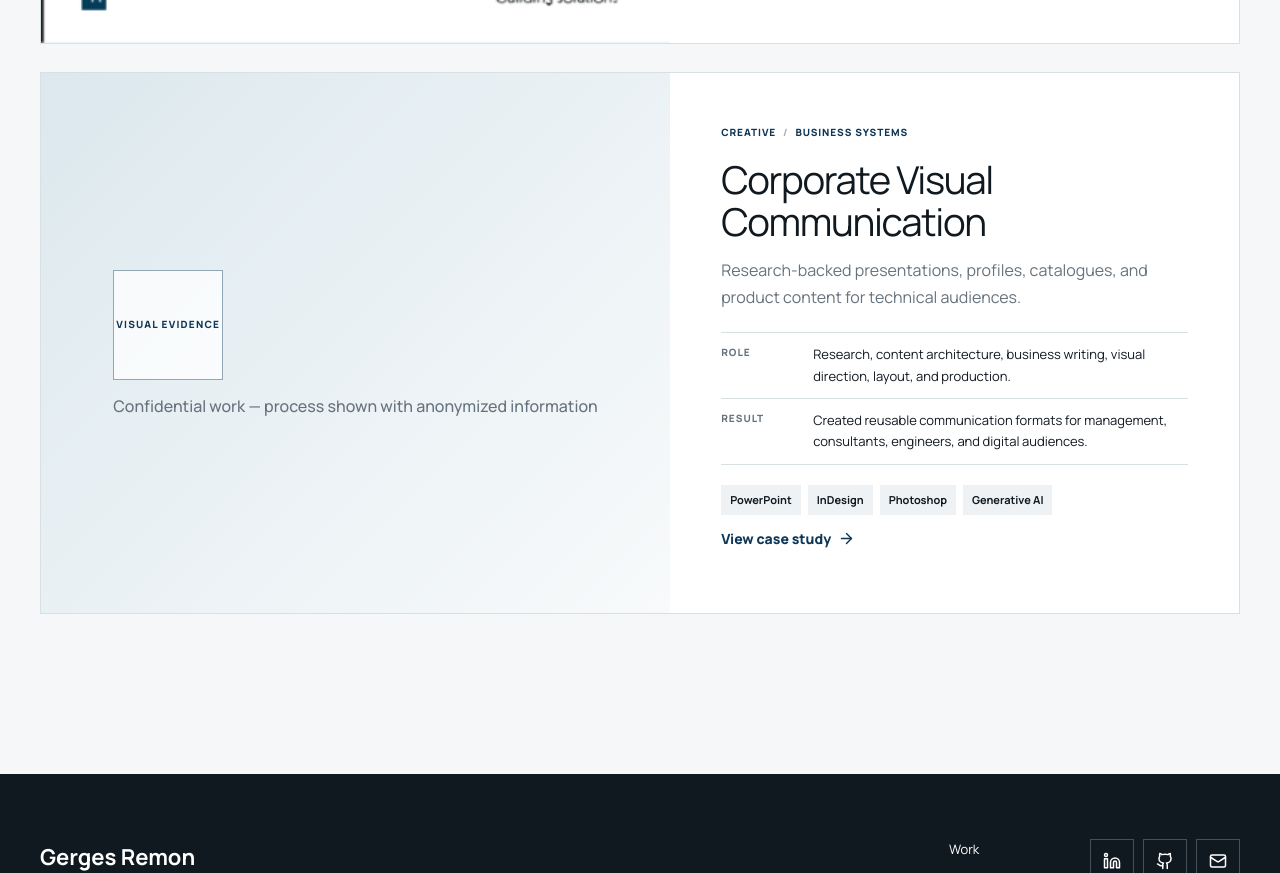
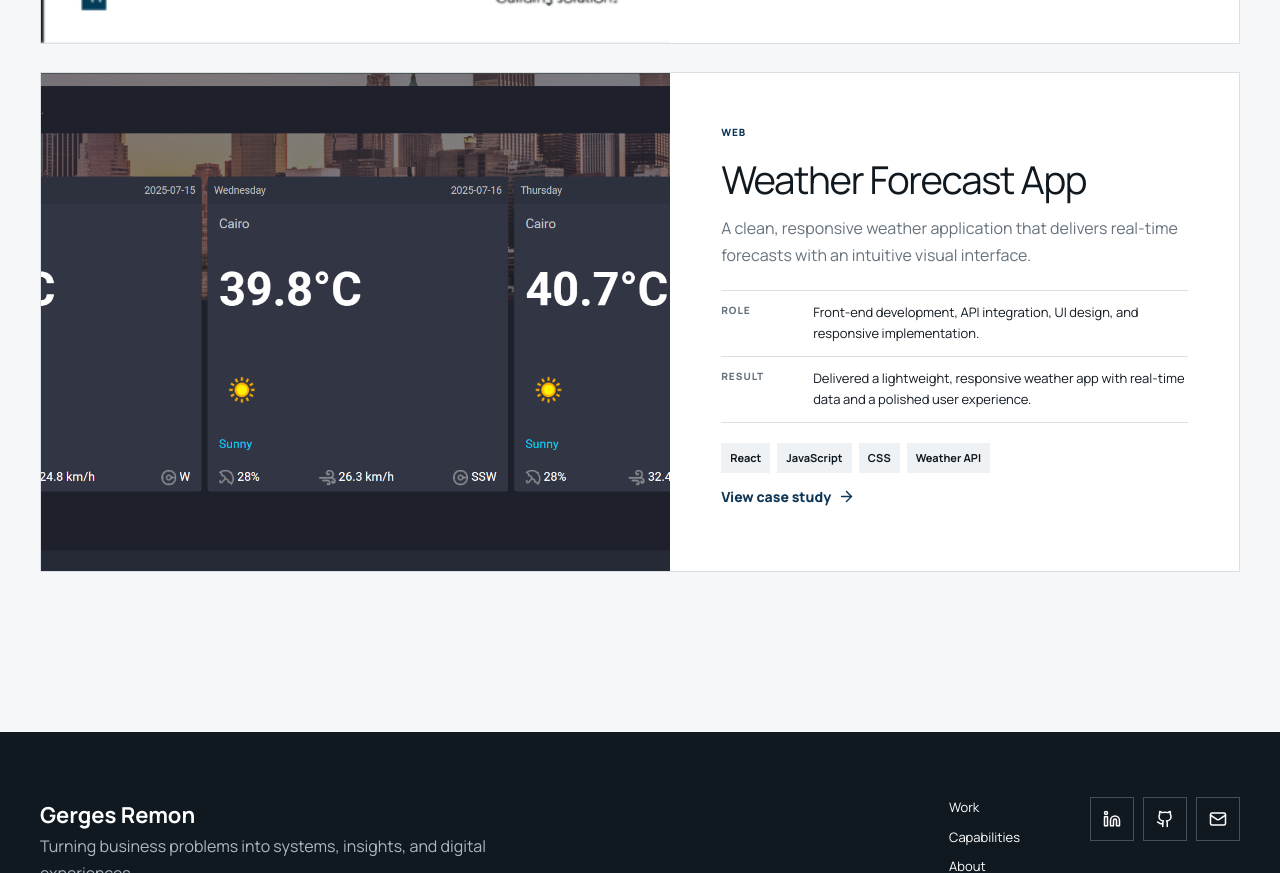
Before and after one commit to G-Remon/portfolio-26, a React (Vite) app: page /work in a window 1280 px wide. Shown: the part 5280-6153 px from the top of the page. Built offline with nearby package versions, Linux system fonts and the light colour scheme.

Commit message:
fix: replace corporate-visual with weather app project

```diff
--- a/src/data.ts
+++ b/src/data.ts
@@ -120,16 +120,17 @@ export const projects: Project[] = [
     learning: "Technical communication works best when accuracy, audience context, and visual hierarchy are developed together.", featured: true,
   },
   {
-    slug: "corporate-visual-communication", title: "Corporate Visual Communication", category: ["Creative", "Business Systems"],
-    summary: "Research-backed presentations, profiles, catalogues, and product content for technical audiences.",
-    problem: "Complex engineering products and company information needed clearer structure, stronger hierarchy, and consistent communication.",
-    role: "Research, content architecture, business writing, visual direction, layout, and production.",
-    tools: ["PowerPoint", "InDesign", "Photoshop", "Generative AI"],
-    outcome: "Created reusable communication formats for management, consultants, engineers, and digital audiences.",
-    context: "Ongoing corporate work in construction chemicals, expansion joints, and interior solutions. Client-sensitive materials are not published.",
-    approach: ["Researched product and audience context", "Built an information hierarchy", "Translated technical details into usable content", "Applied a consistent visual system"],
-    solution: ["Executive presentations", "Company profiles", "Product catalogues", "Technical social content"],
-    learning: "Technical communication works best when accuracy, audience context, and visual hierarchy are developed together.",
+    slug: "weather-app", title: "Weather Forecast App",
+    category: ["Web"],
+    summary: "A clean, responsive weather application that delivers real-time forecasts with an intuitive visual interface.",
+    problem: "Users needed a fast, visually clear way to check current conditions and multi-day forecasts without navigating cluttered interfaces.",
+    role: "Front-end development, API integration, UI design, and responsive implementation.",
+    tools: ["React", "JavaScript", "CSS", "Weather API"], image: "/assets/Weather image.png",
+    outcome: "Delivered a lightweight, responsive weather app with real-time data and a polished user experience.",
+    context: "A front-end project focused on consuming external APIs and presenting dynamic data in a visually engaging way.",
+    approach: ["Designed a minimal UI around key weather data", "Integrated a live weather API", "Built responsive layouts for mobile and desktop", "Handled loading and error states gracefully"],
+    solution: ["Real-time weather display", "Multi-day forecast view", "Location-based search", "Responsive design"],
+    learning: "Presenting dynamic external data well requires careful attention to loading states, error handling, and visual hierarchy.",
   },
 ];
 
```
